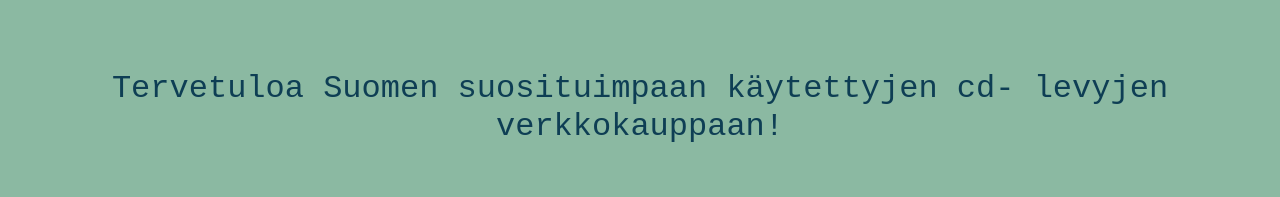
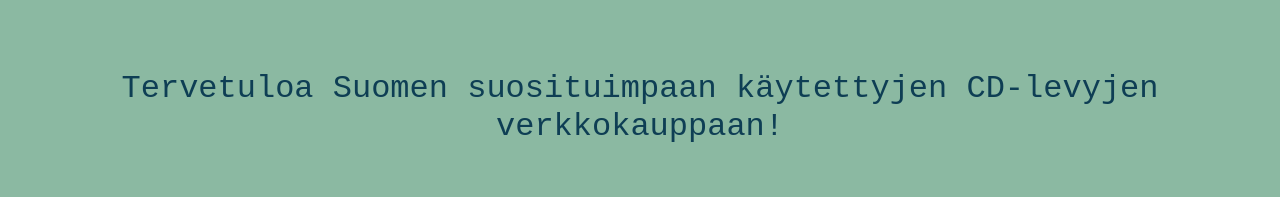
Before and after one commit to tikkuinen/banaanikauppa-react, a React (Create React App) app: page / in a window 1280 px wide. Shown: the part 122-319 px from the top of the page. Built offline with nearby package versions, Linux system fonts and the light colour scheme; no server answers.

Commit message:
korjattu kirjoitusasua

```diff
--- a/src/pages/Home.js
+++ b/src/pages/Home.js
@@ -20,7 +20,7 @@ export default function Home({url}) {
   return (
     <>
       <div className='text'>
-        <h1>Tervetuloa Suomen suosituimpaan käytettyjen cd- levyjen verkkokauppaan!</h1>
+        <h1>Tervetuloa Suomen suosituimpaan käytettyjen CD-levyjen verkkokauppaan!</h1>
       </div>
       <Carousel url={url}/>
       <div className='napit'>
```
